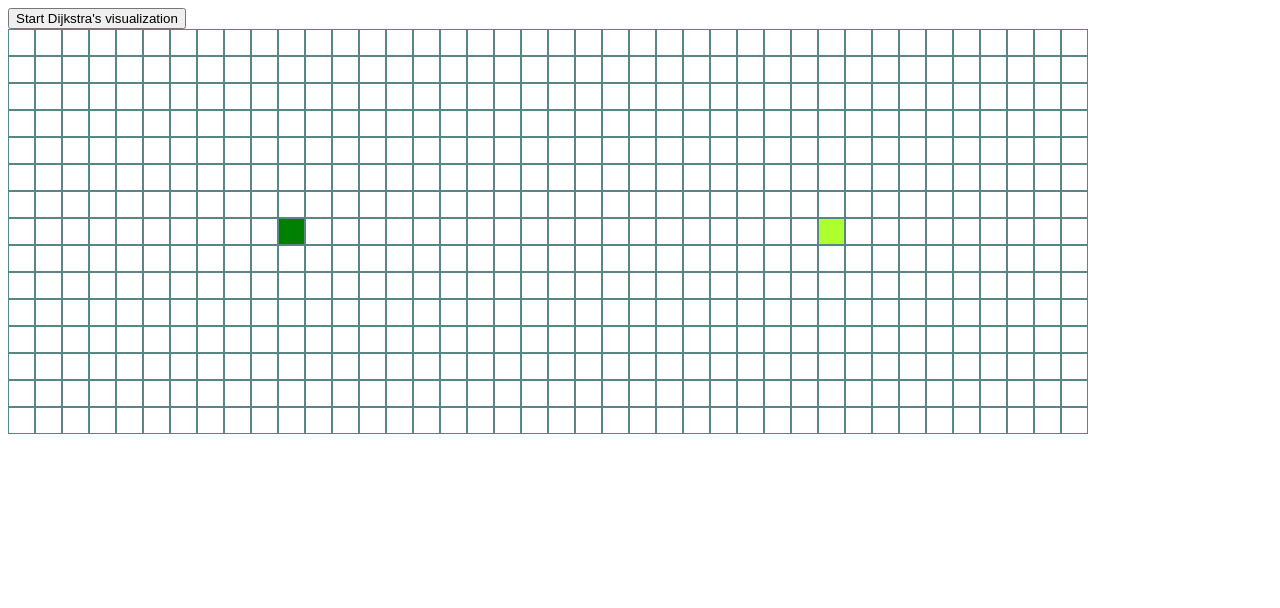
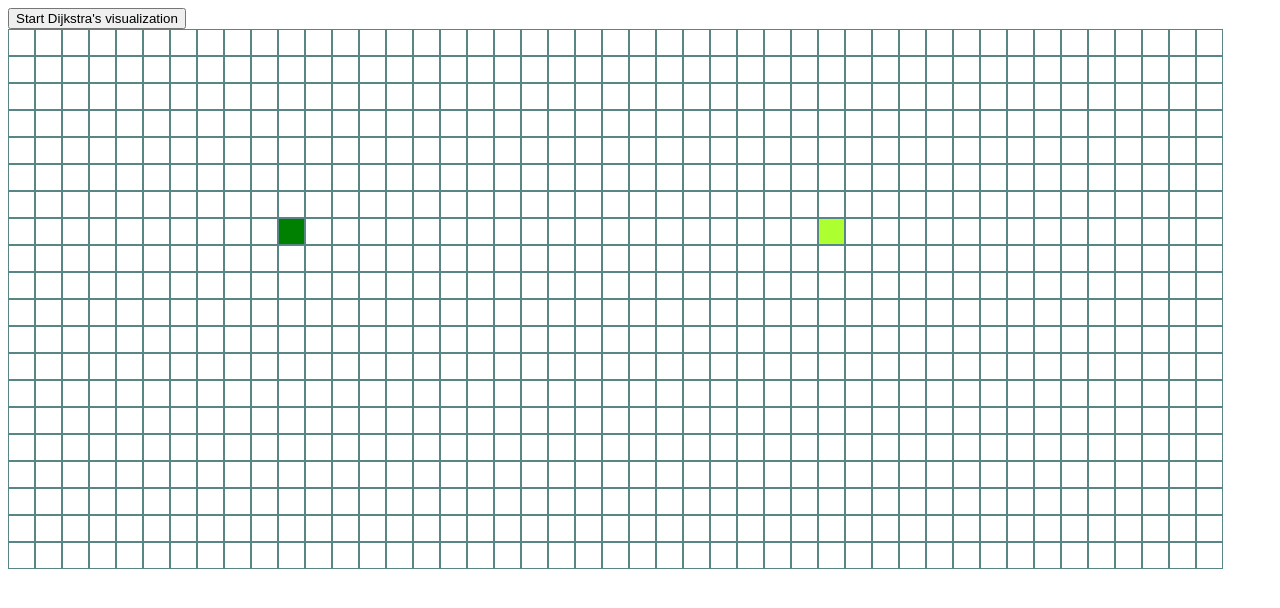
Before and after one commit to nicolasgandrade/ng-pathfinder, an Angular app: page / in a window 1280 px wide. Shown: the top 608 px of the page. Built offline with nearby package versions, Linux system fonts and the light colour scheme.

Commit message:
Increase board size

```diff
--- a/src/app/board/board.component.ts
+++ b/src/app/board/board.component.ts
@@ -9,8 +9,8 @@ import { NodeComponent } from './node/node.component';
   styleUrls: ['./board.component.scss'],
 })
 export class BoardComponent implements OnInit {
-  rows = 15;
-  cols = 40;
+  rows = 20;
+  cols = 45;
   initialNode = new Node(7, 10, true, false, 0);
   finalNode = new Node(7, 30, false, true, Infinity);
 
```
